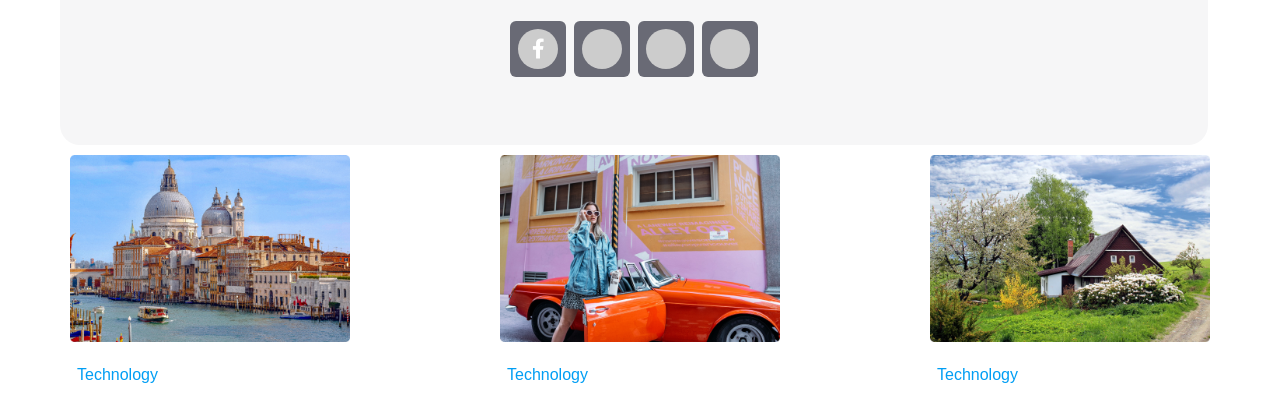
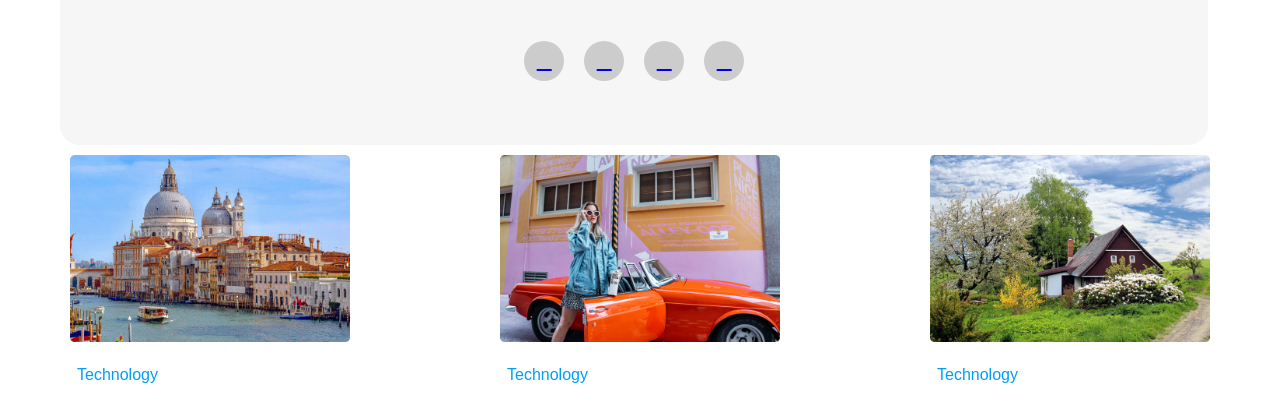
Before and after one commit to Thanhngo2309/Thanhngo2309, a plain HTML site: page homepage/page/authorPage.html in a window 1280 px wide. Shown: the part 283-684 px from the top of the page. Drawn offline with Linux system fonts and the light colour scheme; files whose address does not match are found by name.

Commit message:
Sửa Authorpage 2

```diff
--- a/homepage/page/authorPage.html
+++ b/homepage/page/authorPage.html
@@ -59,23 +59,29 @@
                     <div class="AButton">
                       <div class="LogoFacebook">
                         <div class="Vector">
-                            <i class="fab fa-facebook-f"></i>
+                            <a href="https://www.facebook.com" target="_blank"><i class="fa-brands fa-facebook"></i></a>
                         </div>
                       </div>
                     </div>
                     <div class="AButton">
                       <div class="LogoTwitter">
-                        <div class="Vector"></div>
+                        <div class="Vector">
+                            <a href="https://www.twitter.com" target="_blank"><i class="fa-brands fa-twitter"></i></a>
+                        </div>
                       </div>
                     </div>
                     <div class="AButton">
                       <div class="LogoInstagram">
-                        <div class="Vector"></div>
+                        <div class="Vector">
+                            <a href="https://www.instagram.com" target="_blank"><i class="fa-brands fa-instagram"></i></a>
+                        </div>
                       </div>
                     </div>
                     <div class="AButton">
                       <div class="LogoYoutube">
-                        <div class="Vector"></div>
+                        <div class="Vector">
+                            <a href="https://www.youtube.com" target="_blank"><i class="fa-brands fa-youtube"></i></a>
+                        </div>
                       </div>
                     </div>
                   </div>
--- a/homepage/page/stylecontact.css
+++ b/homepage/page/stylecontact.css
@@ -121,21 +121,14 @@ body.dark-mode .container_banner h1 {
 }
 
 .SocialMedia {
-  display: inline-flex;
-  justify-content: flex-start;
-  align-items: flex-start;
-  gap: 8px;
+  display: flex;
+  justify-content: center;
+  align-items: center;
+  margin-top: 20px;
 }
 
 .AButton {
-  padding: 8px;
-  background: #696A75;
-  border-radius: 6px;
-  overflow: hidden;
-  display: flex;
-  justify-content: center;
-  align-items: center;
-  gap: 8px;
+  margin: 0 10px;
 }
 
 .LogoFacebook,
@@ -153,25 +146,24 @@ body.dark-mode .container_banner h1 {
   transition: background-color 0.3s ease;
 }
 
-.LogoFacebook:hover {
-  background-color: #3b5998;
-}
-
-.LogoTwitter:hover {
-  background-color: #1da1f2;
-}
-
-.LogoInstagram:hover {
-  background-color: #e1306c;
-}
-
+.LogoFacebook:hover,
+.LogoTwitter:hover,
+.LogoInstagram:hover,
 .LogoYoutube:hover {
-  background-color: #ff0000;
+  background-color: #999;
 }
 
 .Vector {
+  display: flex;
+  justify-content: center;
+  align-items: center;
   color: #fff;
   font-size: 20px;
+}
+
+.Vector i {
+  color: inherit;
+  text-decoration: none;
 }
 
 
```
